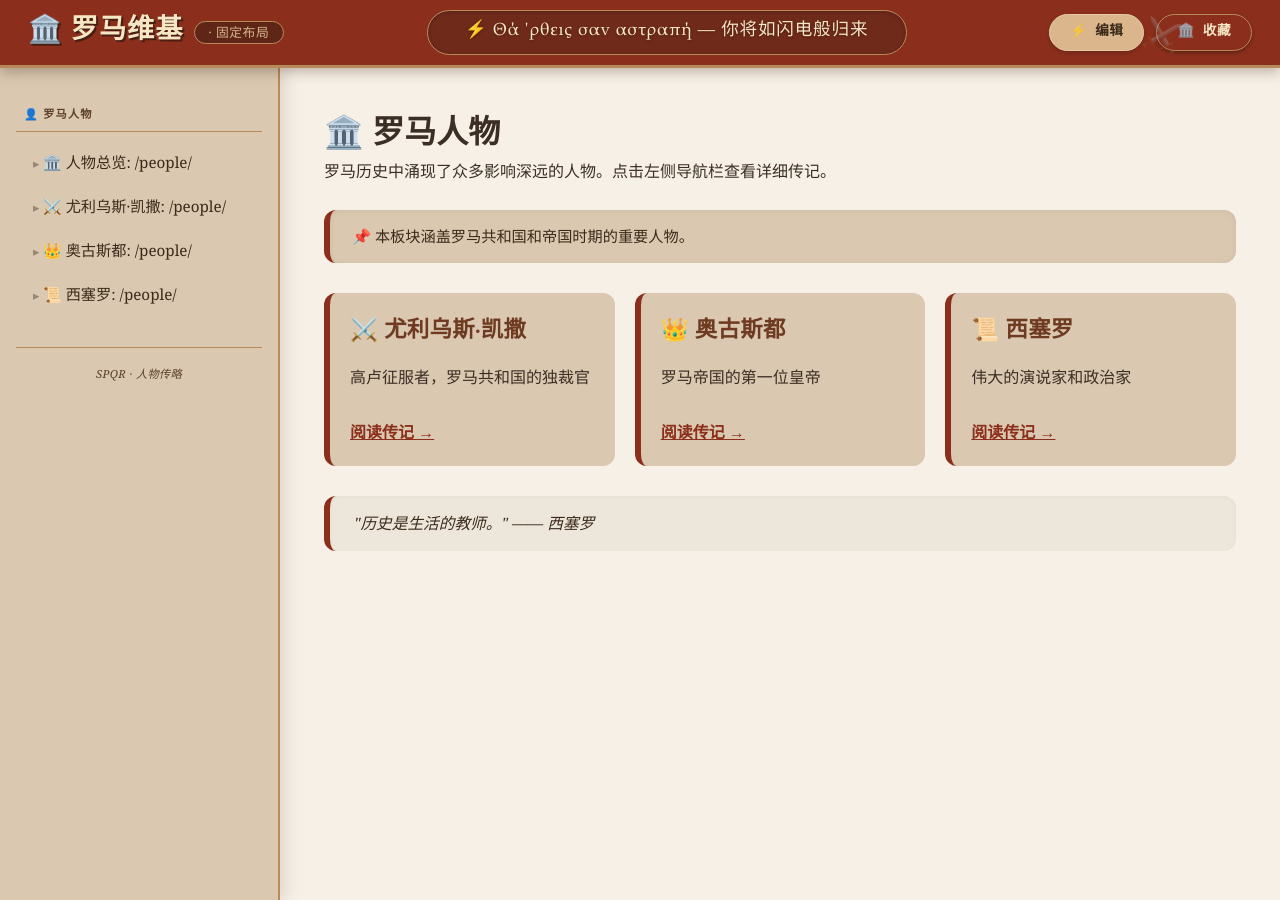
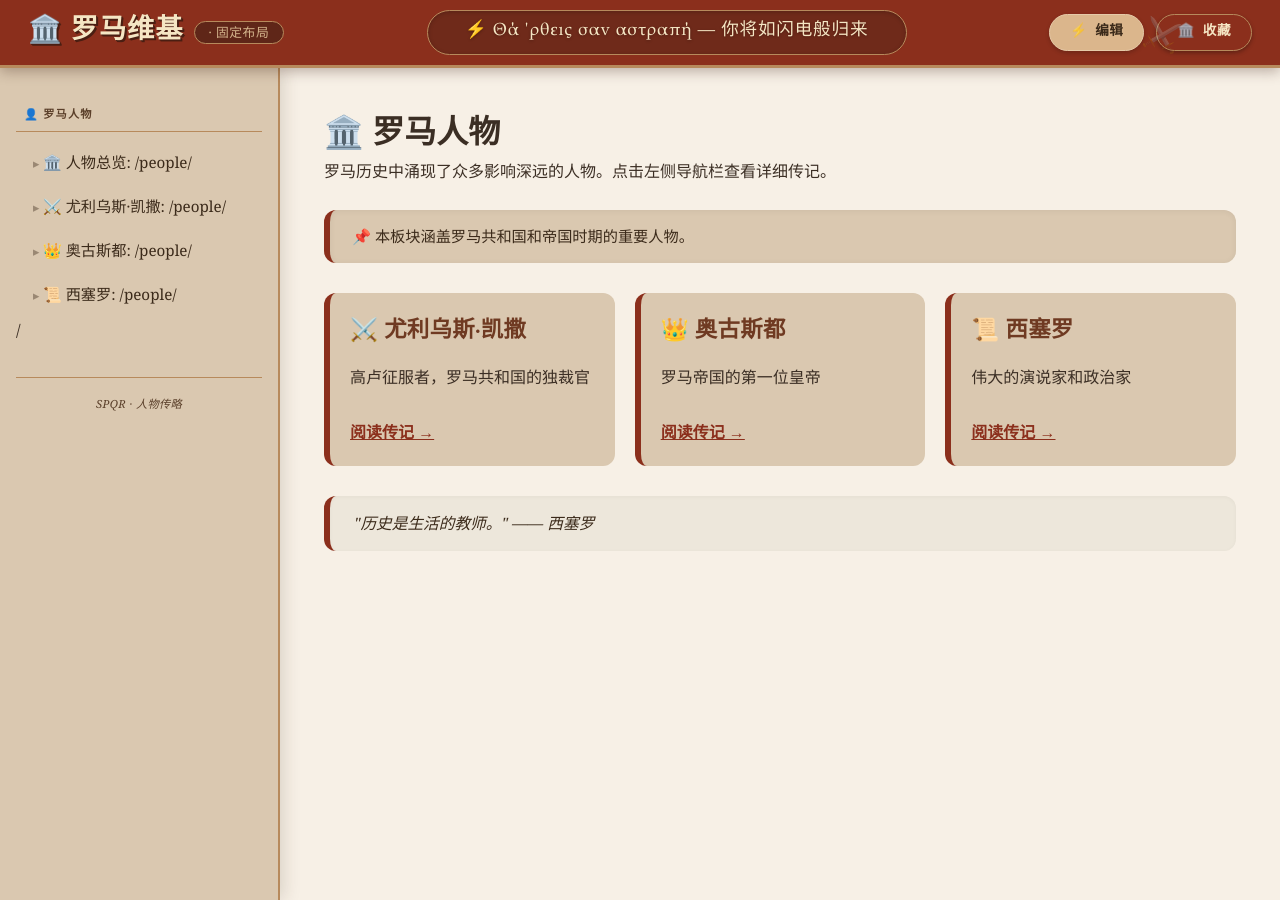
Before and after one commit to GensokyoCirno/gensokyocirno.github.io, a Jekyll site: the page built from pages/people/index.html, in a window 1280 px wide. Built offline with Jekyll 4.4.1, drawn with Linux system fonts in a browser that asks for light colours.

Commit message:
优化逻辑测试 - a3-1

```diff
--- a/_includes/sidebar/people.html
+++ b/_includes/sidebar/people.html
@@ -7,6 +7,7 @@
         <span>{{ nav.icon }}</span> {{ nav.title }}: {{page.url}}
       </a>
     {% endfor %}
+    <p>{{'/' + nav.url}}</p>
 <!--
     <a href="{{ '/people/' | relative_url }}"
        class="{% if page.url == '/people/' %}active{% endif %}">
```
